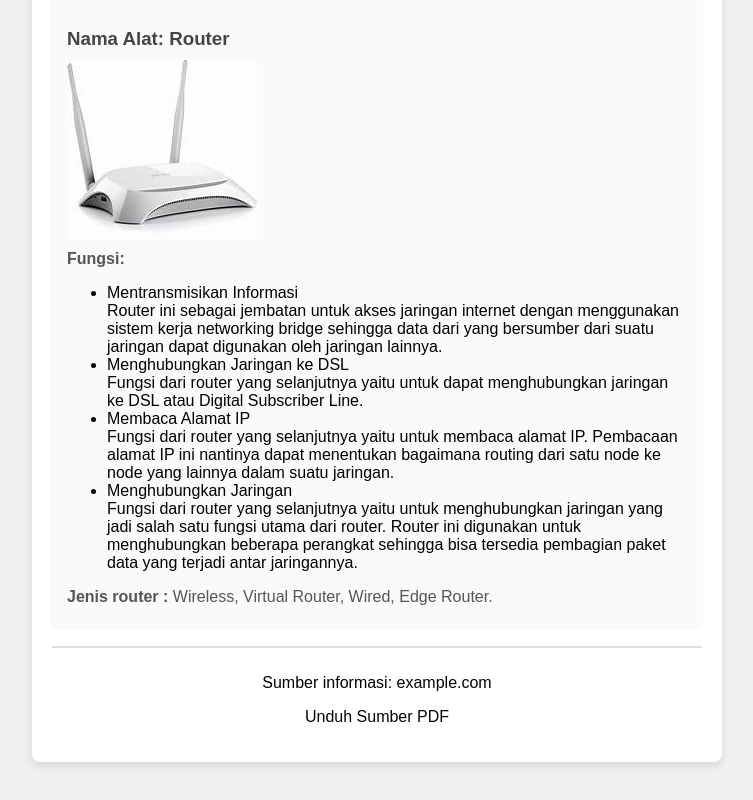
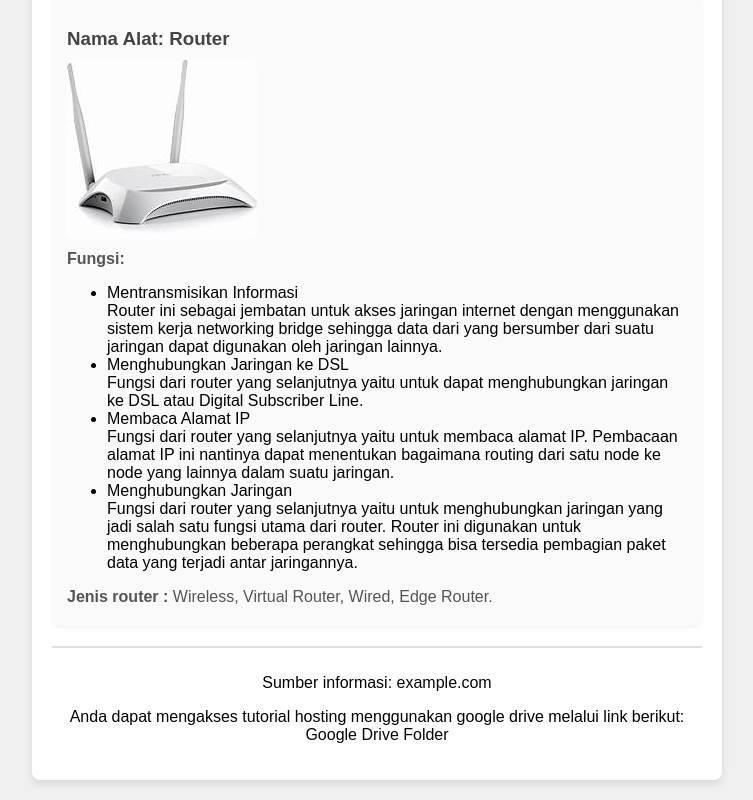
Before and after one commit to nadddyaa/nadyafransiska-tubes-arsijarkom, a plain HTML site: page index.html in a window 1280 px wide. Shown: the part 443-1243 px from the top of the page, without its empty margins (263-1016 px from the left). Drawn offline with Linux system fonts and the light colour scheme.

Commit message:
Update index.html

```diff
--- a/index.html
+++ b/index.html
@@ -40,8 +40,7 @@
         </section>
         <footer>
             <p>Sumber informasi: <a href="https://itbox.id/blog/router-adalah-pengertian-fungsi-jenis-dan-cara-setting/">example.com</a></p>
-            <p><a href="TUTORIAL.pdf">Unduh Sumber PDF</a></p>
-        </footer>
-    </div>
-</body>
-</html>
+             <p>Anda dapat mengakses tutorial hosting menggunakan google drive melalui link berikut:
+                <a href="https://drive.google.com/drive/folders/1MezUrmaL1DdF6bx4VBUn-wu_D-sr2e1F" target="_blank">Google Drive Folder</a>
+            </p>
+        </div>
```
